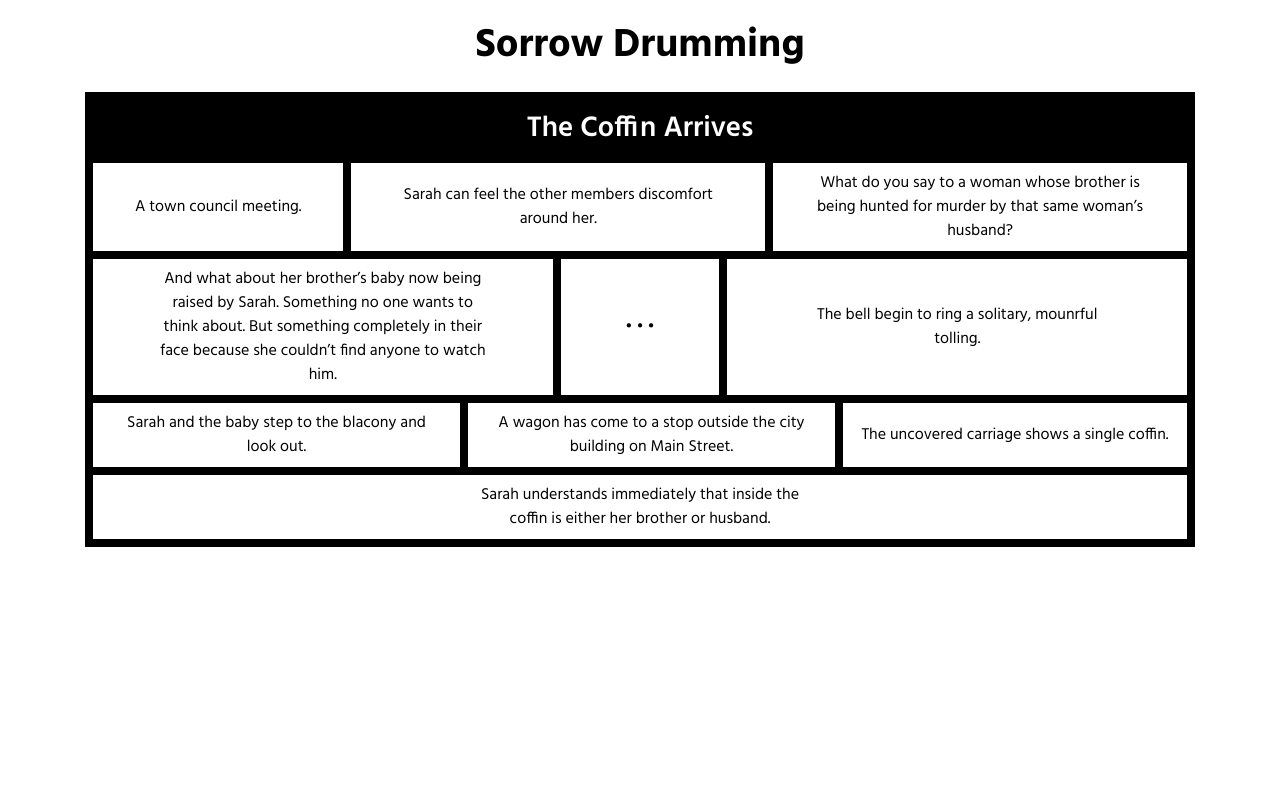
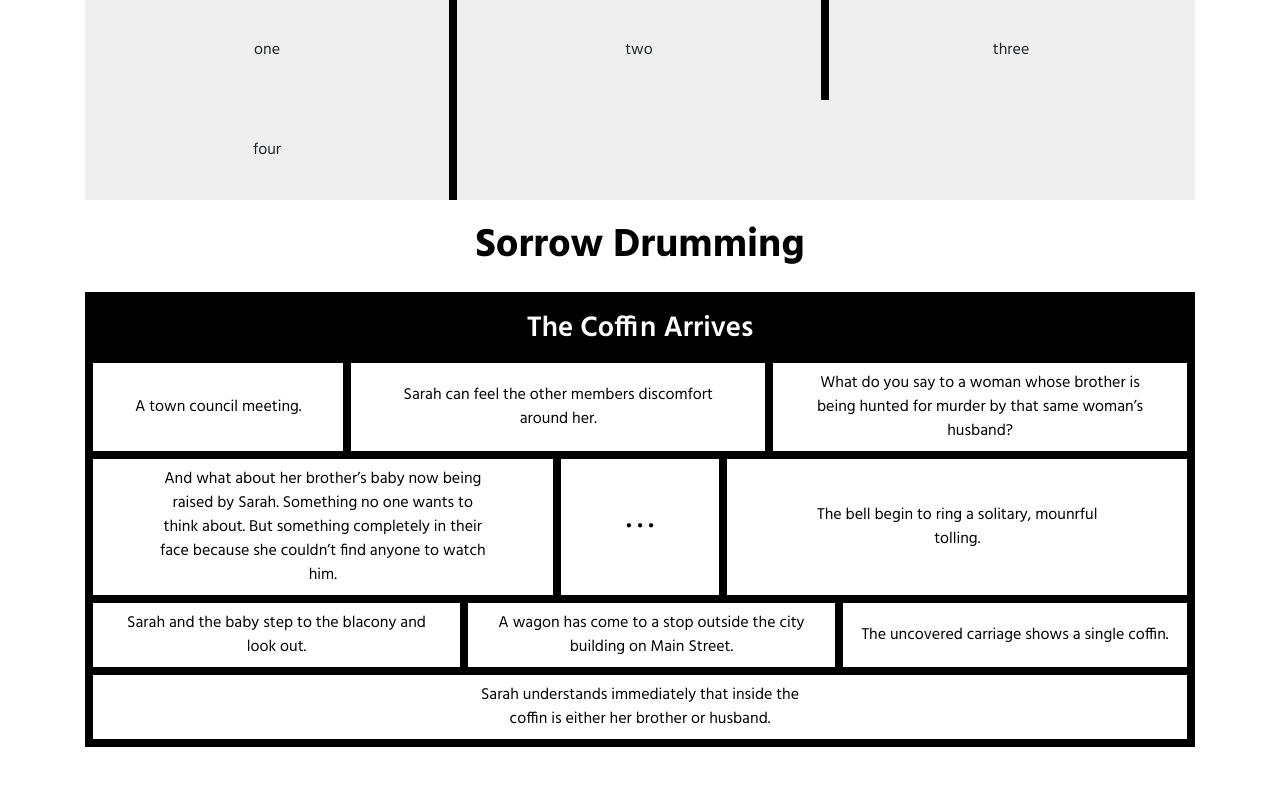
Before and after one commit to eriksecker/storyboarding, a React (Create React App) app: page / in a window 1280 px wide. Shown: the top 786 px of the page. Built offline with nearby package versions, Linux system fonts and the light colour scheme.

Commit message:
Draggable column widths proof of concept

```diff
--- a/src/App.js
+++ b/src/App.js
@@ -3,11 +3,13 @@ import Container from 'react-bootstrap/Container'
 
 import 'styles/App.scss';
 
+import ContainerDragCols from 'components/Lib/ContainerDragCols';
 import SampleStory from 'components/SampleStory';
 
 function App() {
   return (
     <Container className="App">
+			<ContainerDragCols />
 			<SampleStory />
     </Container>
   );
--- /dev/null
+++ b/src/components/Lib/ContainerDragCols/data.js
@@ -0,0 +1 @@
+export const ideas = [ "one", "two", "three", "four" ];
--- /dev/null
+++ b/src/components/Lib/ContainerDragCols/index.jsx
@@ -0,0 +1,163 @@
+import React, { Component } from 'react';
+
+import { ideas } from './data';
+
+const DIVIDER_WIDTH = 8;
+const COLS_PER_ROW = 3;
+
+class ContainerDragCols extends Component {
+	constructor(props) {
+		super(props);
+
+		this.state = {
+			ideas: [],
+			drag: false,
+			dragIndex: null,
+		};
+
+		this.handleMouseMove = this.handleMouseMove.bind(this);
+		this.handleMouseDown = this.handleMouseDown.bind(this);
+		this.handleMouseUp = this.handleMouseUp.bind(this);
+	}
+
+	componentDidMount() {
+		const {
+			mainContainer: {
+				offsetWidth,
+			}
+		} = this.refs;
+
+		const defaultWidth = Math.floor(
+			(offsetWidth - (DIVIDER_WIDTH * (COLS_PER_ROW-1))) / COLS_PER_ROW
+		);
+
+		const ideasLayout = ideas.map( (idea, index) => {
+			return {
+				content: idea,
+				showDivider: ((index+1) % COLS_PER_ROW) ? true : false,
+				width: defaultWidth,
+			}
+		})
+
+		this.setState({ ideas: ideasLayout });
+	}
+
+	handleMouseMove(event) {
+		const {
+			state: {
+				ideas,
+				drag,
+				dragIndex,
+			},
+			refs: {
+				mainContainer,
+			}
+		} = this;
+
+		if ( ! drag) {
+			return;
+		}
+
+		const leftSpace = event.pageX - mainContainer.offsetLeft;
+		const rightSpace = mainContainer.offsetWidth - leftSpace;
+
+		if ( leftSpace < 150 || rightSpace < 150 ) {
+			return;
+		}
+
+		const rowIndex = Math.floor(dragIndex / COLS_PER_ROW);
+
+		let accumulatedWidth = 0;
+		let widthChange = 0;
+
+		const newIdeas = ideas.map((idea, index) => {
+			const {
+				width,
+			} = idea;
+
+			const currentRowIndex =  Math.floor(index / COLS_PER_ROW);
+
+			if ( currentRowIndex !== rowIndex ) {
+				return idea;
+			}
+
+			if ( index === dragIndex ) {
+				widthChange = (leftSpace - accumulatedWidth - width) - (DIVIDER_WIDTH / 2);
+				console.log(widthChange);
+			}
+			else if ( index === dragIndex + 1 ) {
+				widthChange *= -1;
+			}
+			else {
+				widthChange = 0;
+			}
+
+			accumulatedWidth += width;
+
+			return {
+				...idea,
+				width: width + widthChange,
+			};
+		});
+
+		this.setState({ ideas: newIdeas });
+	}
+
+	handleMouseDown(event, dragIndex) {
+		this.setState({
+			dragIndex,
+			drag: true,
+		});
+	}
+
+	handleMouseUp() {
+		this.setState({drag: false, dragIndex: null});
+	}
+
+	render() {
+		const {
+			handleMouseMove,
+			handleMouseDown,
+			handleMouseUp,
+			state: {
+				ideas,
+			},
+		} = this;
+
+		return (
+			<div
+				className="container-drag-cols"
+				ref="mainContainer"
+				onMouseMove={handleMouseMove}
+			>
+				{ ideas.map( (idea, index) => {
+					const {
+						content,
+						showDivider,
+						width,
+					} = idea;
+
+					return (
+						<React.Fragment key={index}>
+							<div className="panel" style={{width}} ref={`panel${index}`}>
+								<div className="contents">
+									{ content }
+								</div>
+							</div>
+							{ showDivider &&
+								<div
+									className="divider"
+									style={{ width: DIVIDER_WIDTH }}
+									onMouseDown={ (event) => handleMouseDown(event, index) }
+									onMouseUp={ handleMouseUp }
+								/>
+							}
+						</React.Fragment>
+					);
+				})}
+			</div>
+		)
+	}
+}
+
+export default ContainerDragCols;
--- a/src/styles/App.scss
+++ b/src/styles/App.scss
@@ -5,5 +5,6 @@
 @import 'Lib/Title';
 @import 'Lib/Panel';
 @import 'Lib/Scene';
+@import 'Lib/ContainerDragCols';
 
 @import 'general';
--- /dev/null
+++ b/src/styles/Lib/ContainerDragCols.scss
@@ -0,0 +1,28 @@
+.container-drag-cols {
+	background-color: #efefef;
+	display: flex;
+	flex-direction: row;
+	flex-wrap: wrap;
+	align-items: stretch;
+
+	> div {
+			min-height: 100px;
+
+			&.divider {
+				cursor: col-resize;
+				background-color: #000;
+			}
+
+			&.panel {
+				display: flex;
+				flex-direction: column;
+				justify-content: center;
+				align-items: center;
+
+				.contents {
+					padding: 15px;
+				}
+			}
+	}
+
+}
```
